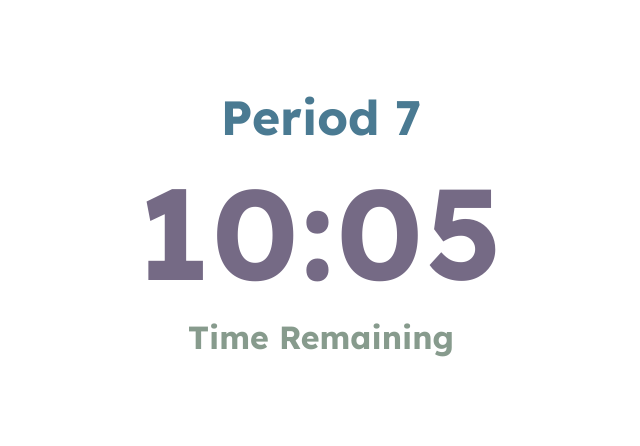
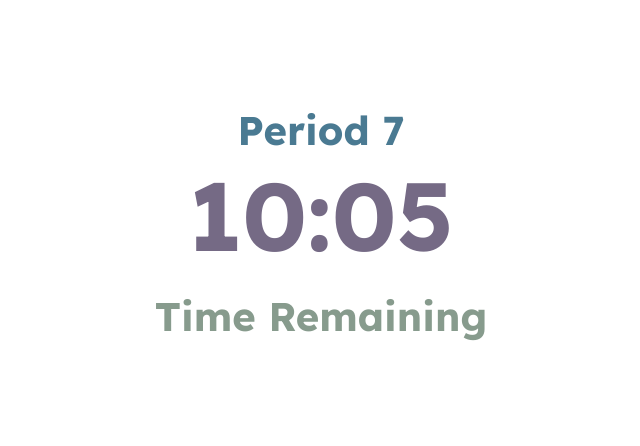
Before and after one commit to ispectechular/2HhDelaySchedule, a plain HTML site: page index.html in a window 1280 px wide. Shown: the part 177-623 px from the top of the page, without its empty margins (319-959 px from the left). Drawn offline with Linux system fonts and the light colour scheme.

Commit message:
Update index.html

```diff
--- a/index.html
+++ b/index.html
@@ -5,6 +5,7 @@
   <meta name="viewport" content="width=device-width, initial-scale=1" />
   <title>Class Countdown Timer — Alternate Schedule</title>
   <link href="https://fonts.googleapis.com/css2?family=Lexend:wght@500;700&display=swap" rel="stylesheet" />
+
   <style>
     :root{
       --slate-blue:#4A7A92;
@@ -14,35 +15,80 @@
       --radius: 20px;
     }
 
-    html, body { height:100%; margin:0; background:transparent; font-family:'Lexend',sans-serif; display:flex; justify-content:center; align-items:center; }
+    html, body {
+      margin:0;
+      height:100%;
+      display:flex;
+      justify-content:center;
+      align-items:center;
+      background:transparent;
+      font-family:'Lexend', sans-serif;
+      overflow:hidden;
+    }
+
+    .wrapper{
+      width:100%;
+      height:100%;
+      aspect-ratio:3/4;
+      display:flex;
+      justify-content:center;
+      align-items:center;
+    }
 
     .card{
-      aspect-ratio: 3 / 4;
-      width: 90%;
-      max-width: 600px;
+      width:100%;
+      height:100%;
       background:var(--glass-bg);
-      -webkit-backdrop-filter: blur(10px); backdrop-filter: blur(10px);
-      border-radius: var(--radius);
+      backdrop-filter:blur(10px);
+      -webkit-backdrop-filter:blur(10px);
+      border-radius:var(--radius);
+      padding:5%;
+      text-align:center;
       display:flex;
       flex-direction:column;
+      justify-content:center;
       align-items:center;
-      justify-content:center;
-      text-align:center;
-      padding:5%;
       box-sizing:border-box;
+      overflow:hidden;
     }
 
-    .label{ color:var(--slate-blue); font-weight:700; line-height:1.1; font-size: clamp(1.5rem, 6vw, 3rem); margin:0 0 1rem 0; }
-    .timer{ color:var(--soft-purple); font-weight:700; line-height:1; font-size: clamp(3rem, 20vw, 8rem); letter-spacing:0.02em; margin:0.5rem 0; }
-    .countdown-label{ color:var(--muted-green); font-weight:700; line-height:1.1; font-size: clamp(1rem, 5vw, 2rem); margin:1rem 0 0 0; }
-    .timer.hidden{ display:none; }
+    .label{
+      color:var(--slate-blue);
+      font-weight:700;
+      font-size:5vmin;
+      white-space:nowrap;
+    }
+
+    .timer{
+      color:var(--soft-purple);
+      font-weight:700;
+      font-size:12vmin;
+      white-space:nowrap;
+      overflow:hidden;
+      text-overflow:ellipsis;
+    }
+
+    .countdown-label{
+      color:var(--muted-green);
+      font-weight:700;
+      font-size:5vmin;
+      white-space:nowrap;
+      margin-top:1rem;
+    }
+
+    .timer.hidden{
+      display:none;
+    }
+
   </style>
 </head>
 <body>
-  <div class="card">
-    <div class="label" id="label">Loading...</div>
-    <div class="timer" id="timer">--:--</div>
-    <div class="countdown-label" id="sub">Time Remaining</div>
+  <div class="wrapper">
+    <div class="card">
+      <div class="label" id="label">Loading...</div>
+      <div class="timer" id="timer">--:--</div>
+      <div class="countdown-label" id="sub">Time Remaining</div>
+    </div>
   </div>
 
   <script>
@@ -59,73 +105,82 @@
       { label: "Period 8", start: "14:30", end: "15:05" },
     ];
 
-    function toMinutes(hhmm){ const [h,m]=hhmm.split(":").map(Number); return h*60+m; }
+    function toMinutes(str){
+      const [h,m] = str.split(":").map(Number);
+      return h*60 + m;
+    }
 
-    function getCurrentSegment(now) {
-      const currentMinutes = now.getHours()*60 + now.getMinutes();
+    function getCurrentSegment(now){
+      const current = now.getHours()*60 + now.getMinutes();
       const firstStart = toMinutes(schedule[0].start);
       const lastEnd   = toMinutes(schedule[schedule.length-1].end);
 
-      if (currentMinutes < firstStart) {
-        const [sh, sm] = schedule[0].start.split(":").map(Number);
-        return { label: "School Starts In", endHour: sh, endMinute: sm, sub: "Until 1st Period", showTimer:true };
+      if(current < firstStart){
+        const [sh,sm] = schedule[0].start.split(":" ).map(Number);
+        return { label:"School Starts In", endHour:sh, endMinute:sm, sub:"Until 1st Period", showTimer:true };
       }
 
-      for (let i=0;i<schedule.length;i++){
-        const [sh, sm] = schedule[i].start.split(":").map(Number);
-        const [eh, em] = schedule[i].end.split(":").map(Number);
-        const start = sh*60+sm, end = eh*60+em;
-        if (currentMinutes >= start && currentMinutes < end){
-          return { label: schedule[i].label, endHour: eh, endMinute: em, sub: "Time Remaining", showTimer:true };
+      for(let i=0;i<schedule.length;i++){
+        const start = toMinutes(schedule[i].start);
+        const end   = toMinutes(schedule[i].end);
+
+        if(current>=start && current<end){
+          const [eh,em] = schedule[i].end.split(":" ).map(Number);
+          return { label:schedule[i].label, endHour:eh, endMinute:em, sub:"Time Remaining", showTimer:true };
         }
-        if (i < schedule.length-1){
-          const [nsh, nsm] = schedule[i+1].start.split(":").map(Number);
-          const nextStart = nsh*60+nsm;
-          if (currentMinutes >= end && currentMinutes < nextStart){
-            return { label: "Passing Period", endHour: nsh, endMinute: nsm, sub: "Until Next Class", showTimer:true };
+
+        if(i < schedule.length-1){
+          const nextStart = toMinutes(schedule[i+1].start);
+          if(current>=end && current<nextStart){
+            const [nsh,nsm] = schedule[i+1].start.split(":" ).map(Number);
+            return { label:"Passing Period", endHour:nsh, endMinute:nsm, sub:"Until Next Class", showTimer:true };
           }
         }
       }
 
-      if (currentMinutes >= lastEnd){
-        return { label: "School Day Over", endHour: null, endMinute: null, sub: "See you tomorrow", showTimer:false };
+      if(current >= lastEnd){
+        return { label:"School Day Over", endHour:null, endMinute:null, sub:"See you tomorrow", showTimer:false };
       }
+
       return null;
     }
 
     function updateTimer(){
       const now = new Date();
       const seg = getCurrentSegment(now);
+
       const labelEl = document.getElementById('label');
       const timerEl = document.getElementById('timer');
       const subEl   = document.getElementById('sub');
 
-      if (!seg){
-        labelEl.textContent = 'No Class In Session';
-        timerEl.textContent = '--:--';
-        timerEl.classList.remove('hidden');
-        subEl.textContent = '';
+      if(!seg){
+        labelEl.textContent = "No Class In Session";
+        timerEl.textContent = "--:--";
+        subEl.textContent = "";
+        timerEl.classList.remove("hidden");
         return;
       }
 
       labelEl.textContent = seg.label;
-      subEl.textContent = seg.sub || '';
+      subEl.textContent = seg.sub || "";
 
-      if (!seg.showTimer || seg.endHour === null){
-        timerEl.classList.add('hidden');
+      if(!seg.showTimer || seg.endHour === null){
+        timerEl.classList.add("hidden");
         return;
-      } else {
-        timerEl.classList.remove('hidden');
       }
 
+      timerEl.classList.remove("hidden");
       const end = new Date();
-      end.setHours(seg.endHour, seg.endMinute, 0, 0);
-      const diff = Math.max(0, Math.floor((end - now)/1000));
-      const mm = Math.floor(diff/60), ss = diff%60;
+      end.setHours(seg.endHour, seg.endMinute, 0,0);
+
+      const diff = Math.max(0, Math.floor((end-now)/1000));
+      const mm = Math.floor(diff/60);
+      const ss = diff % 60;
+
       timerEl.textContent = `${mm}:${ss.toString().padStart(2,'0')}`;
     }
 
-    window.addEventListener('load', () => { updateTimer(); });
+    window.addEventListener('load', updateTimer);
     setInterval(updateTimer, 1000);
   </script>
 </body>
```
